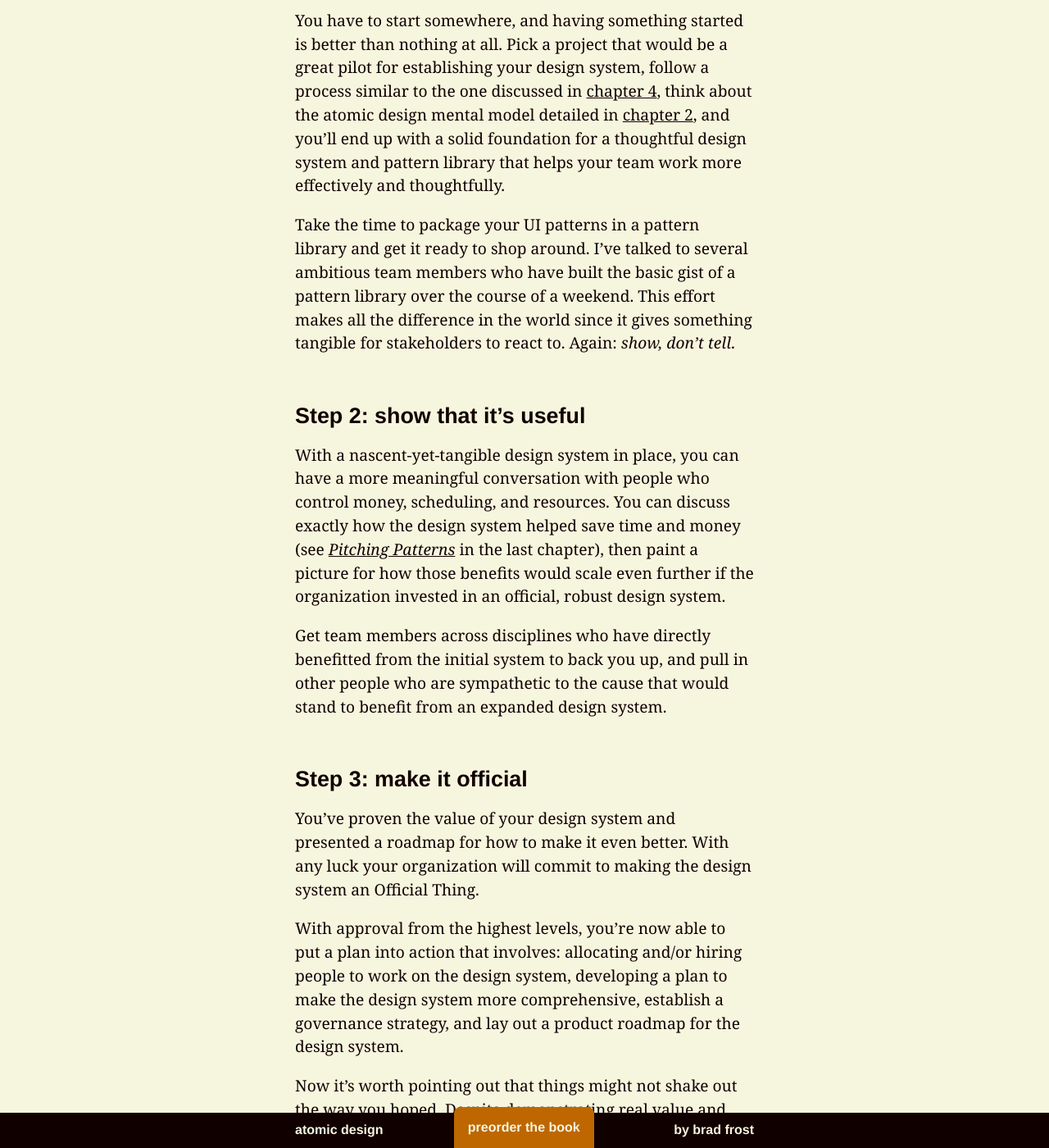
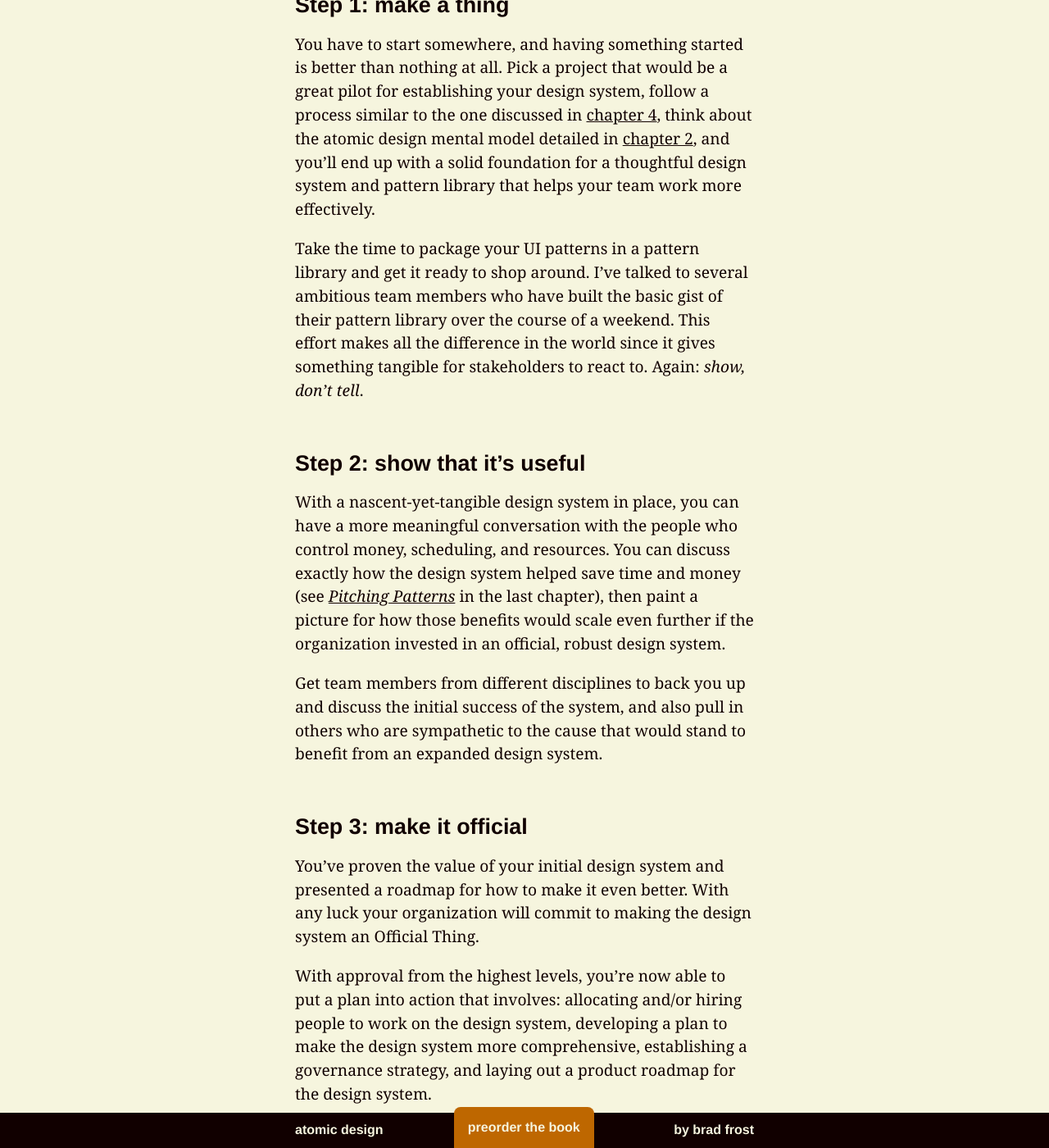
Before and after one commit to bradfrost/atomic-design, a Jekyll site: the page built from chapter-5.md, in a window 1280 px wide and 1400 px high, scrolled down 8006 px. Shown: the whole window at 82% size. Built offline with Jekyll 4.4.1, drawn with Linux system fonts in a browser that asks for light colours; some of the changed text lies outside the part shown.

Commit message:
Chapter 5 edits
Copy edits

```diff
--- a/chapter-5.md
+++ b/chapter-5.md
@@ -79,19 +79,19 @@ Convincing stakeholders to commit a large chunk of money, time, and resources up
 Let's break down these steps a bit further.
 
 ### Step 1: make a thing
-You have to start somewhere, and having something started is better than nothing at all. Pick a project that would be a great pilot for establishing your design system, follow a process similar to the one discussed in [chapter 4](/chapter-4/), think about the atomic design mental model detailed in [chapter 2](/chapter-2/), and you'll end up with a solid foundation for a thoughtful design system and pattern library that helps your team work more effectively and thoughtfully.
+You have to start somewhere, and having something started is better than nothing at all. Pick a project that would be a great pilot for establishing your design system, follow a process similar to the one discussed in [chapter 4](/chapter-4/), think about the atomic design mental model detailed in [chapter 2](/chapter-2/), and you'll end up with a solid foundation for a thoughtful design system and pattern library that helps your team work more effectively.
 
-Take the time to package your UI patterns in a pattern library and get it ready to shop around. I've talked to several ambitious team members who have built the basic gist of a pattern library over the course of a weekend. This effort makes all the difference in the world since it gives something tangible for stakeholders to react to. Again: *show, don't tell*.
+Take the time to package your UI patterns in a pattern library and get it ready to shop around. I've talked to several ambitious team members who have built the basic gist of their pattern library over the course of a weekend. This effort makes all the difference in the world since it gives something tangible for stakeholders to react to. Again: *show, don't tell*.
 
 ### Step 2: show that it's useful
-With a nascent-yet-tangible design system in place, you can have a more meaningful conversation with people who control money, scheduling, and resources. You can discuss exactly how the design system helped save time and money (see *[Pitching Patterns](/chapter-4/#pitching-patterns)* in the last chapter), then paint a picture for how those benefits would scale even further if the organization invested in an official, robust design system.
+With a nascent-yet-tangible design system in place, you can have a more meaningful conversation with the people who control money, scheduling, and resources. You can discuss exactly how the design system helped save time and money (see *[Pitching Patterns](/chapter-4/#pitching-patterns)* in the last chapter), then paint a picture for how those benefits would scale even further if the organization invested in an official, robust design system.
 
-Get team members across disciplines who have directly benefitted from the initial system to back you up, and pull in other people who are sympathetic to the cause that would stand to benefit from an expanded design system.
+Get team members from different disciplines to back you up and discuss the initial success of the system, and also pull in others who are sympathetic to the cause that would stand to benefit from an expanded design system.
 
 ### Step 3: make it official
-You've proven the value of your design system and presented a roadmap for how to make it even better. With any luck your organization will commit to making the design system an Official Thing.
+You've proven the value of your initial design system and presented a roadmap for how to make it even better. With any luck your organization will commit to making the design system an Official Thing.
 
-With approval from the highest levels, you're now able to put a plan into action that involves: allocating and/or hiring people to work on the design system, developing a plan to make the design system more comprehensive, establish a governance strategy, and lay out a product roadmap for the design system.
+With approval from the highest levels, you're now able to put a plan into action that involves: allocating and/or hiring people to work on the design system, developing a plan to make the design system more comprehensive, establishing a governance strategy, and laying out a product roadmap for the design system.
 
 Now it's worth pointing out that things might not shake out the way you hoped. Despite demonstrating real value and presenting a concrete plan of action, higher ups still might shoot your initiative down. **Don't be discouraged**. You may have lost the battle, but you certainly haven't lost the war. Your team should continue to grow and extend the design system (in whatever capacity you can) until its value becomes undeniable. As more people benefit from the system, you'll have a groundswell of support to help push the endeavor through.
 
```
Also changed, not shown: other parts of chapter-5.md (+2 -2 lines), 2 other files.
